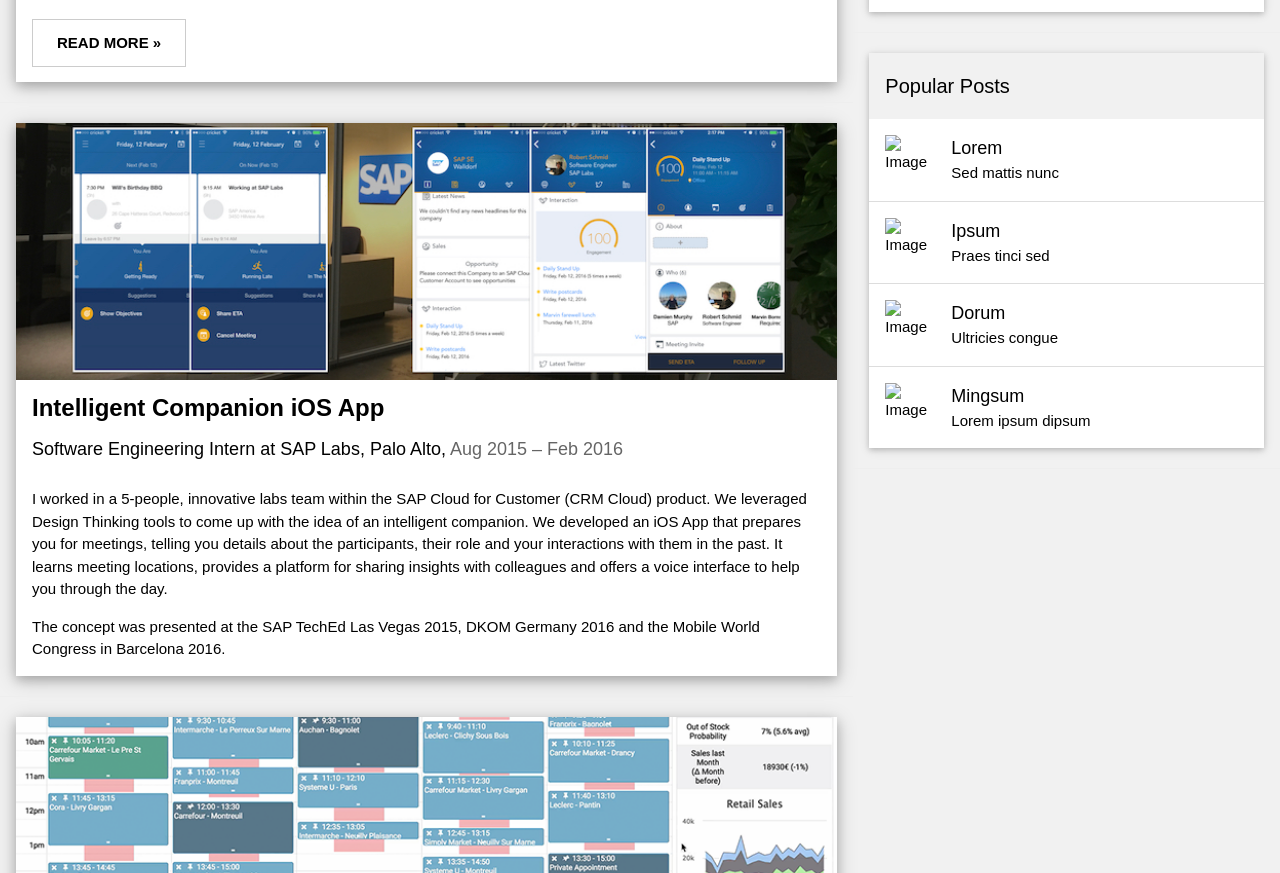
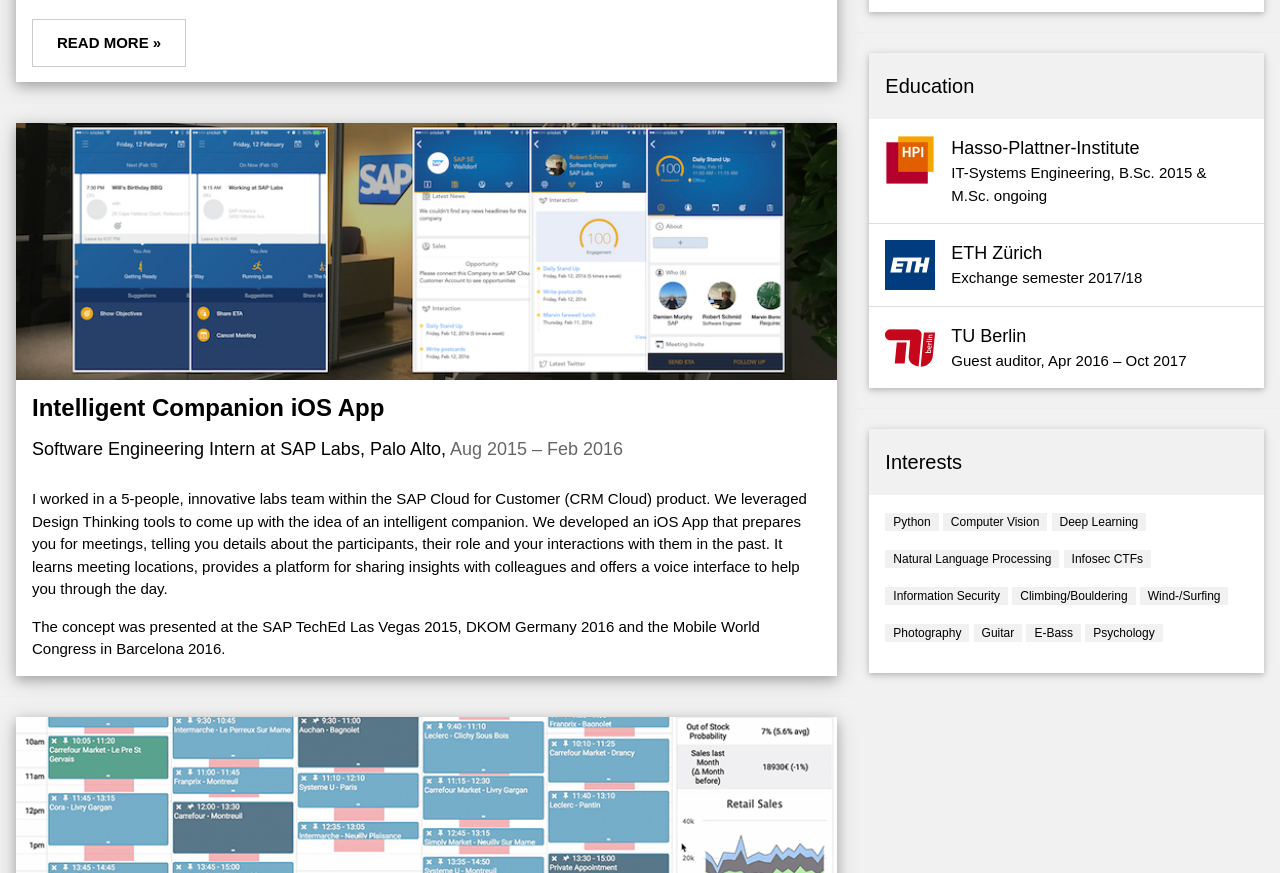
Before and after one commit to mbornstein/mbornstein.github.io, a plain HTML site: page index.html in a window 1280 px wide. Shown: the part 723-1596 px from the top of the page. Drawn offline with Linux system fonts and the light colour scheme; a web font is replaced by a local one.

Commit message:
add interests and education

```diff
--- a/index.html
+++ b/index.html
@@ -245,61 +245,53 @@ and is wrapped around the whole page content, except for the footer in this exam
         <!-- Posts -->
         <div class="w3-card w3-margin">
           <div class="w3-container w3-padding">
-            <h4>Popular Posts</h4>
+            <h4>Education</h4>
           </div>
           <ul class="w3-ul w3-hoverable w3-white">
             <li class="w3-padding-16">
-              <img src="./W3.CSS Template_files/workshop.jpg" alt="Image" class="w3-left w3-margin-right" style="width:50px">
-              <span class="w3-large">Lorem</span>
+              <img src="./data/hpi.png" alt="Image" class="w3-left w3-margin-right" style="width:50px">
+              <span class="w3-large">Hasso-Plattner-Institute</span>
               <br>
-              <span>Sed mattis nunc</span>
+              <span>IT-Systems Engineering, B.Sc. 2015 & M.Sc. ongoing</span>
             </li>
             <li class="w3-padding-16">
-              <img src="./W3.CSS Template_files/gondol.jpg" alt="Image" class="w3-left w3-margin-right" style="width:50px">
-              <span class="w3-large">Ipsum</span>
+              <img src="./data/eth.png" alt="Image" class="w3-left w3-margin-right" style="width:50px">
+              <span class="w3-large">ETH Zürich</span>
               <br>
-              <span>Praes tinci sed</span>
+              <span>Exchange semester 2017/18</span>
             </li>
             <li class="w3-padding-16">
-              <img src="./W3.CSS Template_files/skies.jpg" alt="Image" class="w3-left w3-margin-right" style="width:50px">
-              <span class="w3-large">Dorum</span>
+              <img src="./data/tub.png" alt="Image" class="w3-left w3-margin-right" style="width:50px">
+              <span class="w3-large">TU Berlin</span>
               <br>
-              <span>Ultricies congue</span>
-            </li>
-            <li class="w3-padding-16 w3-hide-medium w3-hide-small">
-              <img src="./W3.CSS Template_files/rock.jpg" alt="Image" class="w3-left w3-margin-right" style="width:50px">
-              <span class="w3-large">Mingsum</span>
-              <br>
-              <span>Lorem ipsum dipsum</span>
+              <span>Guest auditor, Apr 2016 – Oct 2017</span>
             </li>
           </ul>
         </div>
         <hr>
 
-        <!-- Labels / tags
+        <!-- Labels / tags -->
         <div class="w3-card w3-margin">
           <div class="w3-container w3-padding">
-            <h4>Tags</h4>
+            <h4>Interests</h4>
           </div>
           <div class="w3-container w3-white">
             <p>
-              <span class="w3-tag w3-black w3-margin-bottom">Travel</span>
-              <span class="w3-tag w3-light-grey w3-small w3-margin-bottom">New York</span>
-              <span class="w3-tag w3-light-grey w3-small w3-margin-bottom">London</span>
-              <span class="w3-tag w3-light-grey w3-small w3-margin-bottom">IKEA</span>
-              <span class="w3-tag w3-light-grey w3-small w3-margin-bottom">NORWAY</span>
-              <span class="w3-tag w3-light-grey w3-small w3-margin-bottom">DIY</span>
-              <span class="w3-tag w3-light-grey w3-small w3-margin-bottom">Ideas</span>
-              <span class="w3-tag w3-light-grey w3-small w3-margin-bottom">Baby</span>
-              <span class="w3-tag w3-light-grey w3-small w3-margin-bottom">Family</span>
-              <span class="w3-tag w3-light-grey w3-small w3-margin-bottom">News</span>
-              <span class="w3-tag w3-light-grey w3-small w3-margin-bottom">Clothing</span>
-              <span class="w3-tag w3-light-grey w3-small w3-margin-bottom">Shopping</span>
-              <span class="w3-tag w3-light-grey w3-small w3-margin-bottom">Sports</span>
-              <span class="w3-tag w3-light-grey w3-small w3-margin-bottom">Games</span>
+              <span class="w3-tag w3-light-grey w3-margin-bottom w3-small">Python</span>
+              <span class="w3-tag w3-light-grey w3-margin-bottom w3-small">Computer Vision</span>
+              <span class="w3-tag w3-light-grey w3-margin-bottom w3-small">Deep Learning</span>
+              <span class="w3-tag w3-light-grey w3-margin-bottom w3-small">Natural Language Processing</span>
+              <span class="w3-tag w3-light-grey w3-margin-bottom w3-small">Infosec CTFs</span>
+              <span class="w3-tag w3-light-grey w3-margin-bottom w3-small">Information Security</span>
+              <span class="w3-tag w3-light-grey w3-margin-bottom w3-small">Climbing/Bouldering</span>
+              <span class="w3-tag w3-light-grey w3-margin-bottom w3-small">Wind-/Surfing</span>
+              <span class="w3-tag w3-light-grey w3-margin-bottom w3-small">Photography</span>
+              <span class="w3-tag w3-light-grey w3-margin-bottom w3-small">Guitar</span>
+              <span class="w3-tag w3-light-grey w3-margin-bottom w3-small">E-Bass</span>
+              <span class="w3-tag w3-light-grey w3-margin-bottom w3-small">Psychology</span>
             </p>
           </div>
-        </div> -->
+        </div>
 
         <!-- END Introduction Menu -->
       </div>
```
Also changed, not shown: data/eth.png (added), data/hpi.png (added), data/tub.png (added).
